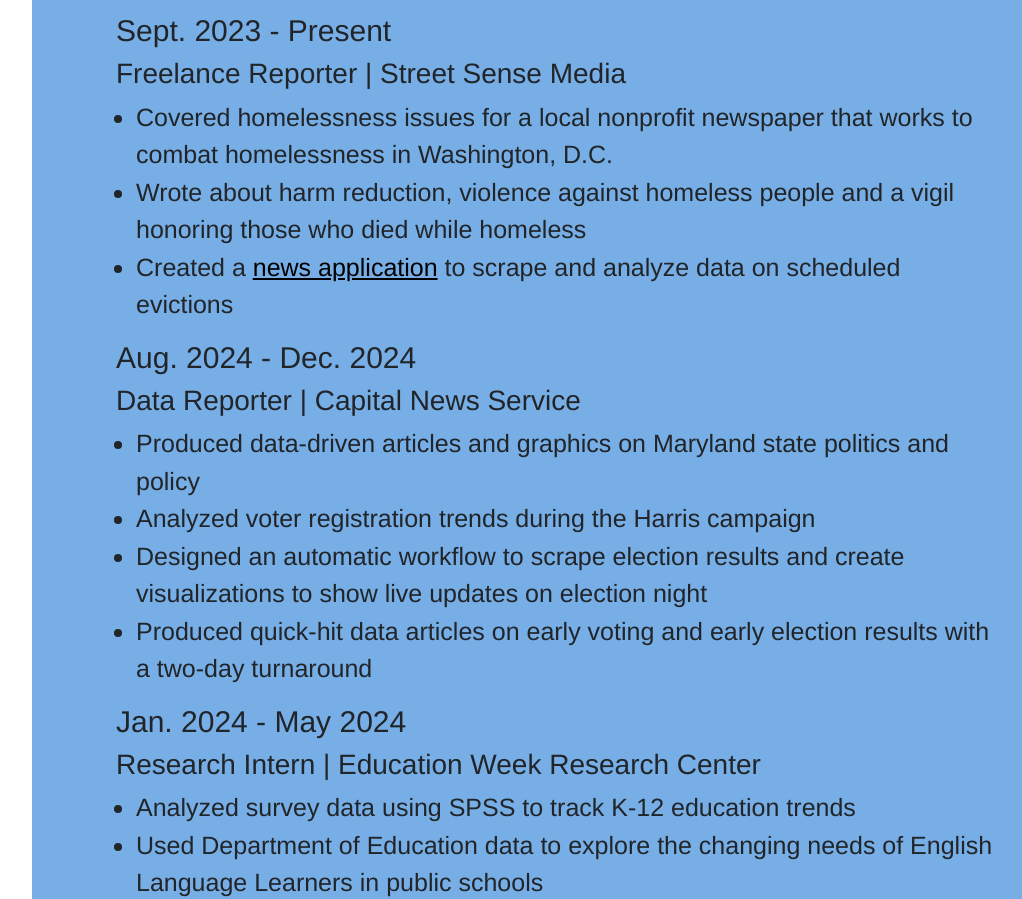
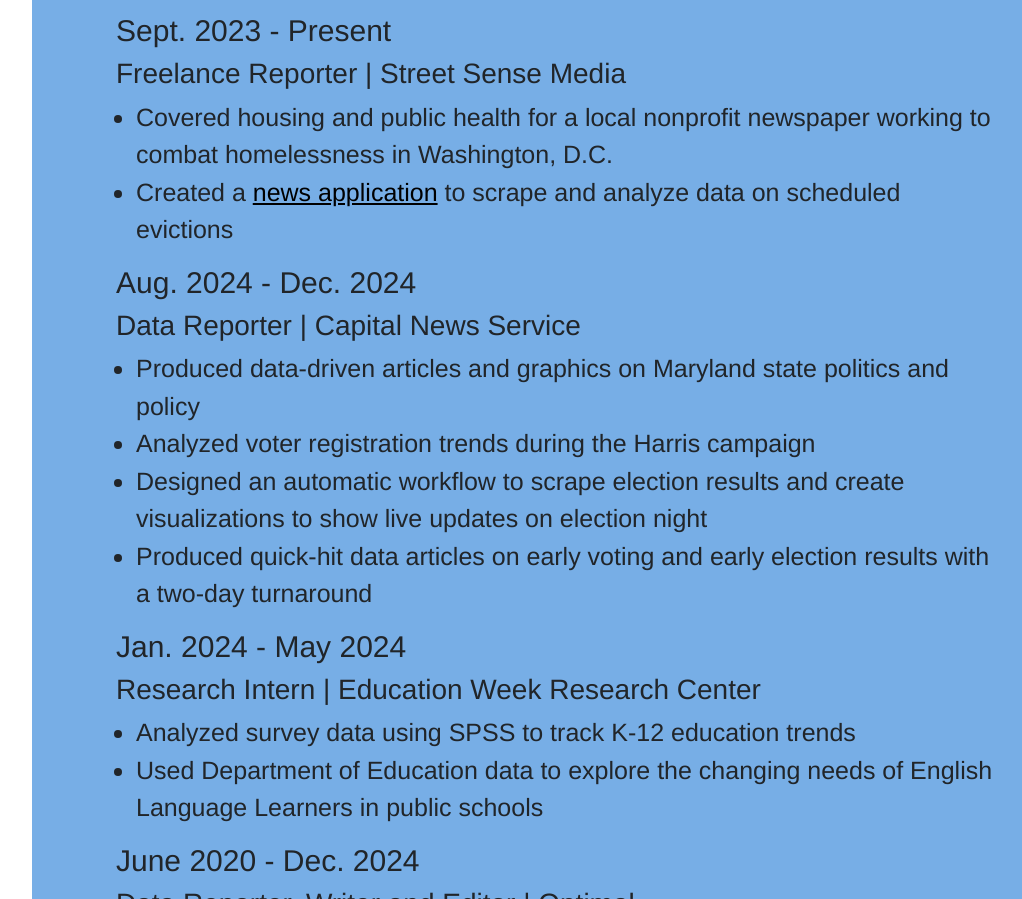
Before and after one commit to taymnichols/portfolio, a plain HTML site: page resume_project/index.html in a window 1280 px wide. Shown: the part 1940-2839 px from the top of the page, without its empty margins (168-1190 px from the left). Drawn offline with nearby package versions, Linux system fonts and the light colour scheme; a web font is replaced by a local one.

Commit message:
Update index.html

```diff
--- a/resume_project/index.html
+++ b/resume_project/index.html
@@ -131,8 +131,7 @@
             <h3>Sept. 2023 - Present</h3>
             <h4>Freelance Reporter | Street Sense Media</h4>
             <ul>
-                <li>Covered homelessness issues for a local nonprofit newspaper that works to combat homelessness in Washington, D.C.</li>
-                <li>Wrote about harm reduction, violence against homeless people and a vigil honoring those who died while homeless</li>
+                <li>Covered housing and public health for a local nonprofit newspaper working to combat homelessness in Washington, D.C.</li>
                 <li>Created a <a href="https://taymnichols.pythonanywhere.com/" target="_blank">news application</a> to scrape and analyze data on scheduled evictions</li>
             </ul>
 
```
